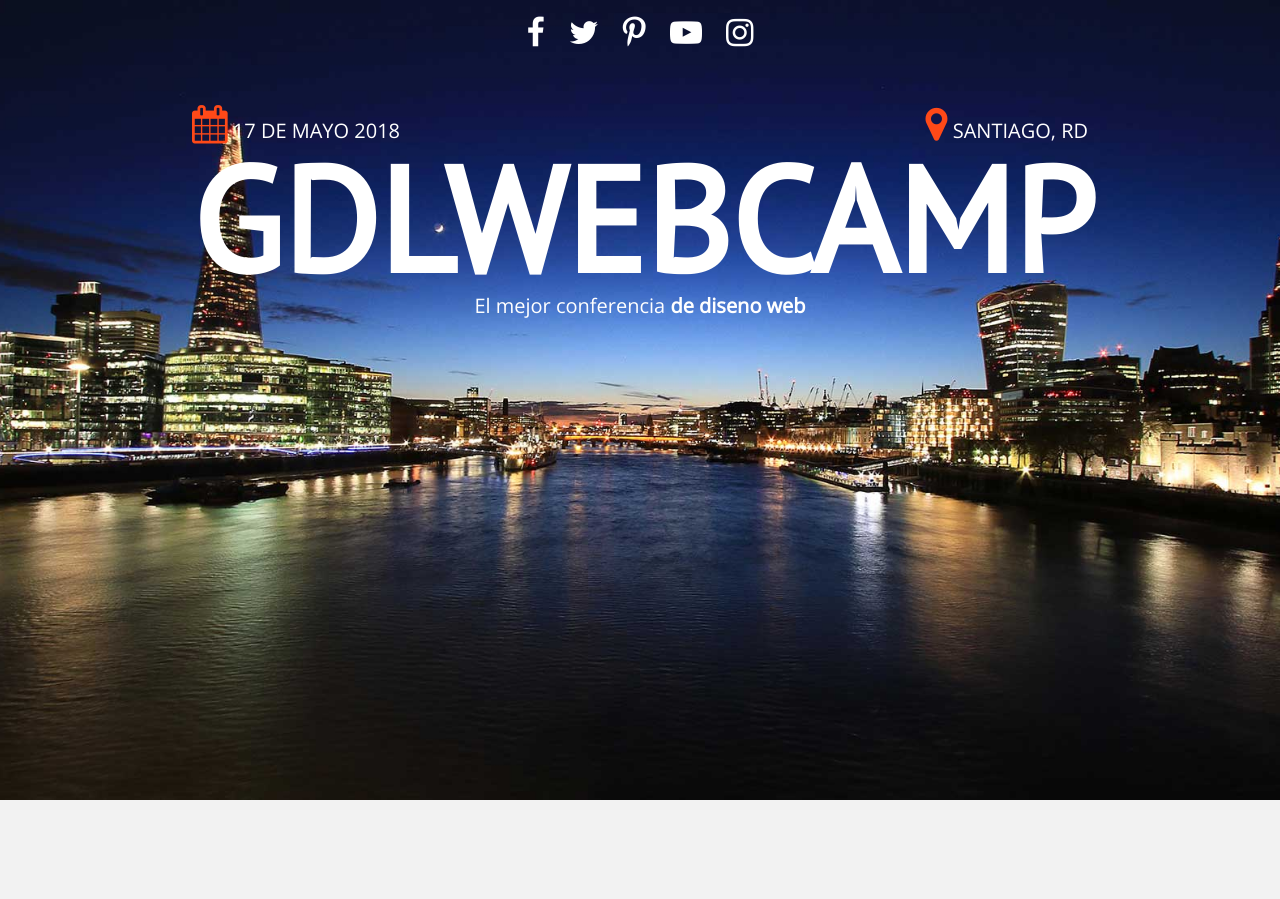
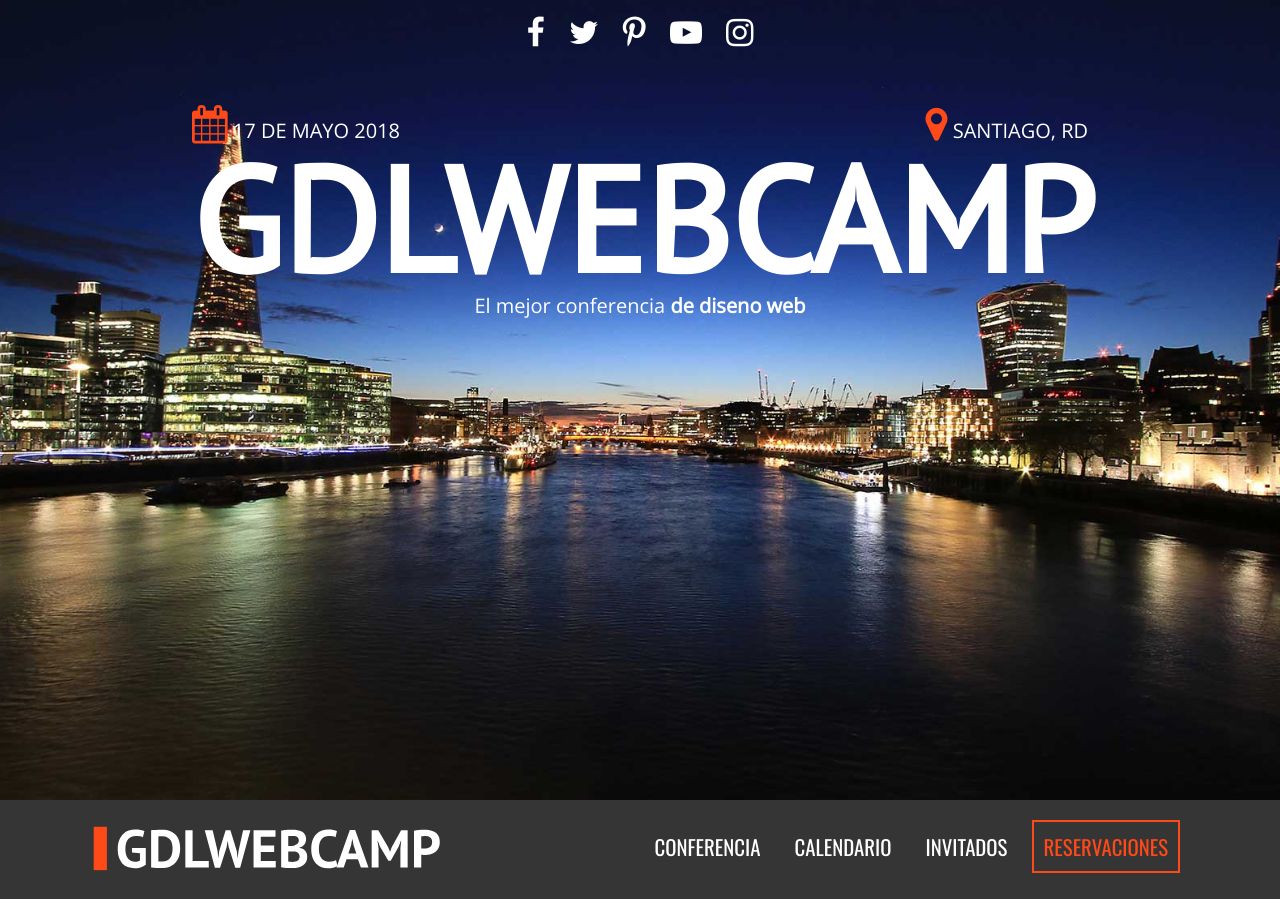
Before and after one commit to Orlando17R/webcamp, a plain HTML site: page index.html in a window 1280 px wide. Before the commit the page ends 800 px from the top, so only its background shows below. Drawn offline with nearby package versions, Linux system fonts and the light colour scheme.

Commit message:
primer menu completo

```diff
--- a/css/main.css
+++ b/css/main.css
@@ -107,11 +107,37 @@ body{
     font-family: 'Open Sans', sans-serif;
 }
 
+
+/****************GLOBALES**/
+.contenedor{
+    width: 98%;
+    margin: 0 auto;
+}
+
+@media only screen and (min-width:480px){
+    .contenedor{
+        width: 95%;
+    }
+}
+
+@media only screen and (min-width:768px){
+    .contenedor{
+        width: 90%;
+    }
+}
+
+@media only screen and (min-width:992px){
+    .contenedor{
+        width: 90%;
+        max-width: 1100px;
+    }
+}
+
 h2{
     font-family: 'Oswald', sans-serif;
 }
 
-/**HEADER**/
+/****************HEADER**/
 div.hero{
     background-image: url('../img/encabezado.jpg');
     height: 100vh;
@@ -200,6 +226,68 @@ h1.nombre-sitio{
 }
 
 
+/**********BARRA DE MENU**/
+div.barra{
+    background-color: #353535;
+    padding: 20px 0;
+}
+
+div.logo {
+    width: 80%;
+}
+div.logo img{
+    width: 100%;
+}
+
+@media only screen and (min-width:768px){
+    div.logo {
+        width: 33%;
+        float: left;
+    }
+}
+
+
+/*********NAVEGACION PRINCIPAL*******/
+nav.navegacion-principal{
+    display: none;
+}
+
+nav.navegacion-principal a{
+    font-family: 'Oswald', sans-serif;
+    color: #ffffff;
+    font-size: 1.3em;
+    text-transform: uppercase;
+    text-decoration: none;
+    transition: all .6s ease;
+}
+
+nav.navegacion-principal a:hover{
+    background-color: #fe4918;
+}
+
+nav.navegacion-principal a:last-child{
+    border: 2px solid #fe4918;
+    color: #fe4918;
+}
+
+nav.navegacion-principal a:last-child:hover{
+    color: #ffffff;
+}
+
+@media only screen and (min-width:768px){
+    nav.navegacion-principal{
+        width: 67%;
+        float: right;
+        text-align: right;
+        display: block;
+    }
+
+    nav.navegacion-principal a{
+        margin-right: 10px;
+        padding: 10px 10px;
+        display: inline-block;
+    }
+}
 
 
 
--- a/index.html
+++ b/index.html
@@ -45,6 +45,33 @@
             </div><!--hero-->
         </header>
 
+
+        <div class="barra">
+            <div class="contenedor clearfix">
+                <div class="logo">
+                    <img alt="logo gdlwebcamp" src="img/logo.svg">
+                </div>
+
+                <div class="menu-movil">
+                    <span></span>
+                    <span></span>
+                    <span></span>
+                </div>
+
+                <nav class="navegacion-principal">
+                    <a href="#">Conferencia</a>
+                    <a href="#">Calendario</a>
+                    <a href="#">Invitados</a>
+                    <a href="#">Reservaciones</a>
+                </nav>
+
+            </div>
+        </div>
+
+
+
+
+
         <script src="https://code.jquery.com/jquery-1.12.0.min.js"></script>
         <script>window.jQuery || document.write('<script src="js/vendor/jquery-1.12.0.min.js"><\/script>')</script>
         <script src="js/plugins.js"></script>
```
